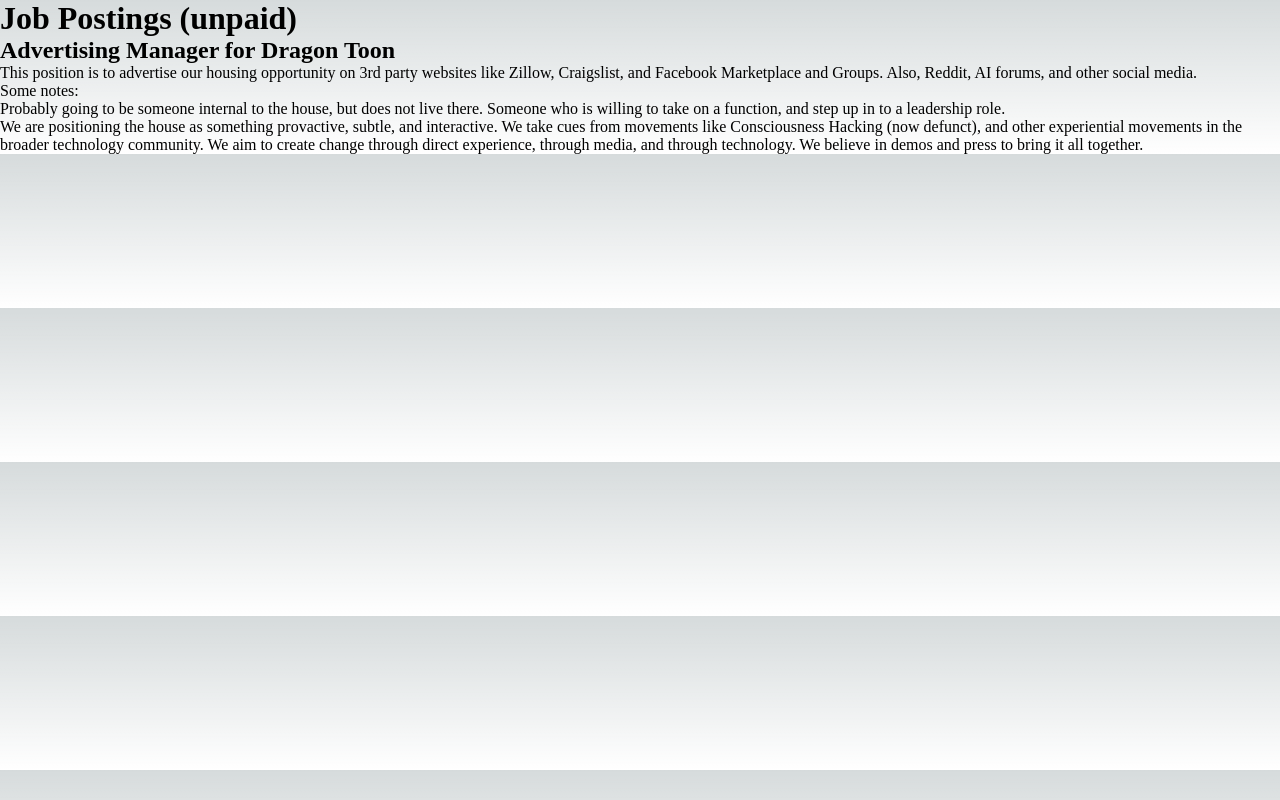
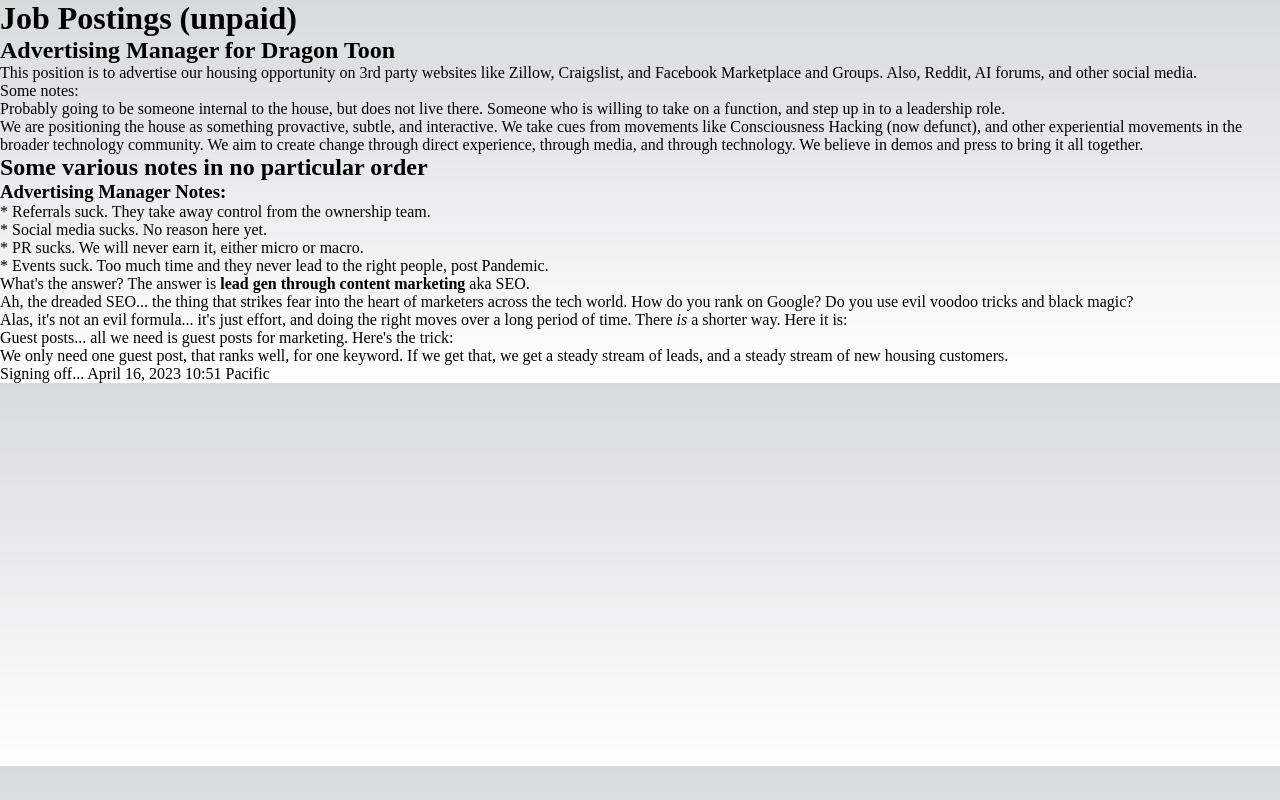
Before and after one commit to joshagilend/agilend-house, a Next.js app: page /job-posts in a window 1280 px wide. Built offline with nearby package versions, Linux system fonts and the light colour scheme.

Commit message:
Add notes for the advertising manager role

```diff
--- a/pages/job-posts.js
+++ b/pages/job-posts.js
@@ -8,6 +8,21 @@ export default function JobPosts() {
         <p>Some notes:</p>
         <p>Probably going to be someone internal to the house, but does not live there. Someone who is willing to take on a function, and step up in to a leadership role.</p>
         <p>We are positioning the house as something provactive, subtle, and interactive. We take cues from movements like Consciousness Hacking (now defunct), and other experiential movements in the broader technology community. We aim to create change through direct experience, through media, and through technology. We believe in demos and press to bring it all together.</p>
+
+        <h2>Some various notes in no particular order</h2>
+        <h3>Advertising Manager Notes:</h3>
+        <ul>
+            <li>* Referrals suck. They take away control from the ownership team.</li>
+            <li>* Social media sucks. No reason here yet.</li>
+            <li>* PR sucks. We will never earn it, either micro or macro.</li>
+            <li>* Events suck. Too much time and they never lead to the right people, post Pandemic.</li>
+        </ul>
+        <p>What's the answer? The answer is <strong>lead gen through content marketing</strong> aka SEO.</p>
+        <p>Ah, the dreaded SEO... the thing that strikes fear into the heart of marketers across the tech world. How do you rank on Google? Do you use evil voodoo tricks and black magic?</p>
+        <p>Alas, it's not an evil formula... it's just effort, and doing the right moves over a long period of time. There <em>is</em> a shorter way. Here it is:</p>
+        <p>Guest posts... all we need is guest posts for marketing. Here's the trick: </p>
+        <p>We only need one guest post, that ranks well, for one keyword. If we get that, we get a steady stream of leads, and a steady stream of new housing customers.</p>
+        <p>Signing off... April 16, 2023 10:51 Pacific</p>
         </main>
         </>
     )
```
